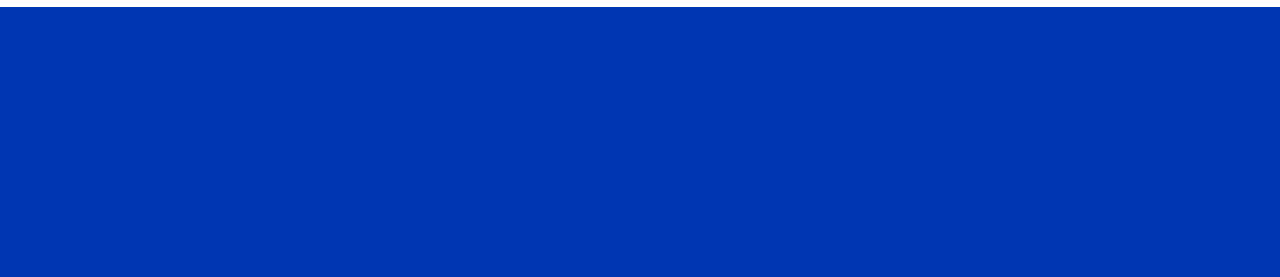
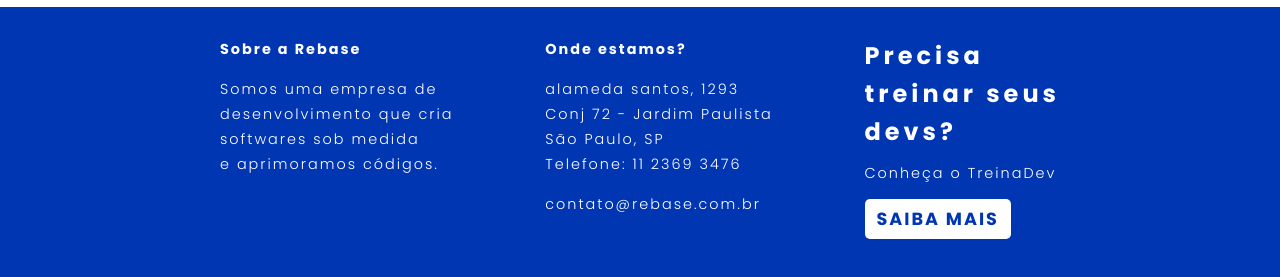
Before and after one commit to reginadiana/rebase, a plain HTML site: page index.html in a window 1280 px wide. Shown: the part 3109-3386 px from the top of the page. Before the commit the page ends 3116 px from the top, so only its background shows below. Drawn offline with nearby package versions, Linux system fonts and the light colour scheme.

Commit message:
WIP: footer

```diff
--- a/index.html
+++ b/index.html
@@ -105,26 +105,56 @@
 			<div class="container">
 				<div class="clients">
 					<h3>nossos clientes</h3>
-					<div class="bioritmo">
+					<div>
+						<div class="client">
 							<a href="https://www.bioritmo.com.br/"><img src="style/parceiros/bio-ritmo.png" alt="Logo Bioritmo"/></a>
 							<p><span>Bioritmo:</span>Várias academias dentro de uma academia</p>
 						</div>
-					<div class="locaweb">
+						<div class="client">
 							<a href="https://www.locaweb.com.br/"><img src="style/parceiros/locaweb.png" alt="Logo Locaweb"/></a>
 							<p><span>Locaweb:</span>Hospedagem de sites com domínio grátis</p>
 						</div>
-					<div class="vagas">
+						<div class="client">
 							<a href="https://www.vagas.com.br/"><img src="style/parceiros/vagas.png" alt="Logo Vagas"/></a>
 							<p><span>Vagas:</span> Vagas de emprego e oportunidades de trabalho</p>
 						</div>
-					<div class="brandon">
+						<div class="client">
 							<a href="http://brandonbot.com/"><img src="style/parceiros/brandon.png" alt="Logo Brandon"/></a>
 							<p><span>Brandon:</span>O chatbot para marcas da consultoria Marcas com Sal</p>
 						</div>
 					</div>
 				</div>
+			</div>
 		</section>
 		<!-- End Portifolio -->
+		<!-- Start Footer -->
+		<footer>
+			<div>
+				<h4>Sobre a Rebase</h4>
+				<p>Somos uma empresa de</p>
+				<p>desenvolvimento que cria</p>
+				<p>softwares sob medida</p>
+				<p>e aprimoramos códigos.</p>
+			</div>
+			<div>
+				<h4>Onde estamos?</h4>
+				<p>alameda santos, 1293</p>
+				<p>Conj 72 - Jardim Paulista</p>
+				<p>São Paulo, SP</p>
+				<p>Telefone: 11 2369 3476</p>
+				<p class="footer-contact">contato@rebase.com.br</p>
+			</div>
+			<div>
+				<div class="title-footer">
+					<h2>Precisa</h2>
+					<h2>treinar seus</h2>
+					<h2>devs?</h2>
+				</div>
+				<p>Conheça o TreinaDev</p>
+				<button>saiba mais</button>
+			</div>
+		</footer>
+		<!-- End Footer -->
 		<script type="text/javascript" src="main.js"></script>
 	</body>
 </html>
--- a/style/index.css
+++ b/style/index.css
@@ -17,6 +17,10 @@
 	--main-font-color: #252525;
   --blue: #0036b2;
   --green: #47e500;
+}
+
+::selection {
+  background-color: var(--green);
 }
 
 a {
@@ -204,6 +208,8 @@ section .container {
   font-size: 20.1px;
 }
 
+/* Start Portifolio */
+
 .clients {
   font-weight: 600;
 }
@@ -279,6 +285,8 @@ section .container {
     max-width: none;
     margin: none;
   }
+
+  /* Start poritoflio */
 }
 
 @media screen and (min-width: 550px) {
@@ -299,3 +307,75 @@ section .container {
 
   /*  End Header */
 }
+
+/* Start Footer*/
+footer {
+  text-align: center;
+  color: white;
+  padding: 30px;
+}
+
+footer h4 {
+  margin-bottom: 15px;
+  letter-spacing: 2px;
+}
+
+footer h2 {
+  line-height: 38px;
+  letter-spacing: 4px;
+  font-size: 1.5rem;
+}
+
+.title-footer {
+  margin-bottom: 10px;
+}
+
+footer div {
+  margin-bottom: 15px;
+  line-height: 25px;
+  letter-spacing: 2px;
+  font-size: 0.9rem;
+}
+
+.footer-contact {
+  margin-top: 15px;
+}
+
+footer button {
+  text-transform: uppercase;
+  color: var(--blue);
+  font-size: 1.1rem;
+  font-weight: bold;
+  letter-spacing: 2px;
+  background-color: white;
+  border-color: transparent;
+  padding: 5px;
+  padding-left: 10px;
+  padding-right: 10px;
+  border-radius: 5px;
+  margin-top: 13px;
+  cursor: pointer;
+}
+
+@media screen and (min-width: 900px) {
+  footer {
+    display: flex;
+    justify-content: space-between;
+    text-align: left;
+    width: 900px;
+    margin: auto;
+  }
+}
+
+@media screen and (max-width: 900px) and (min-width: 800px) {
+  footer {
+    display: flex;
+    justify-content: space-between;
+    text-align: left;
+    width: 750px;
+    margin: auto;
+  }
+}
+
+
+/* End Footer*/
```
Lines whose indentation alone changed are shown as unchanged.
